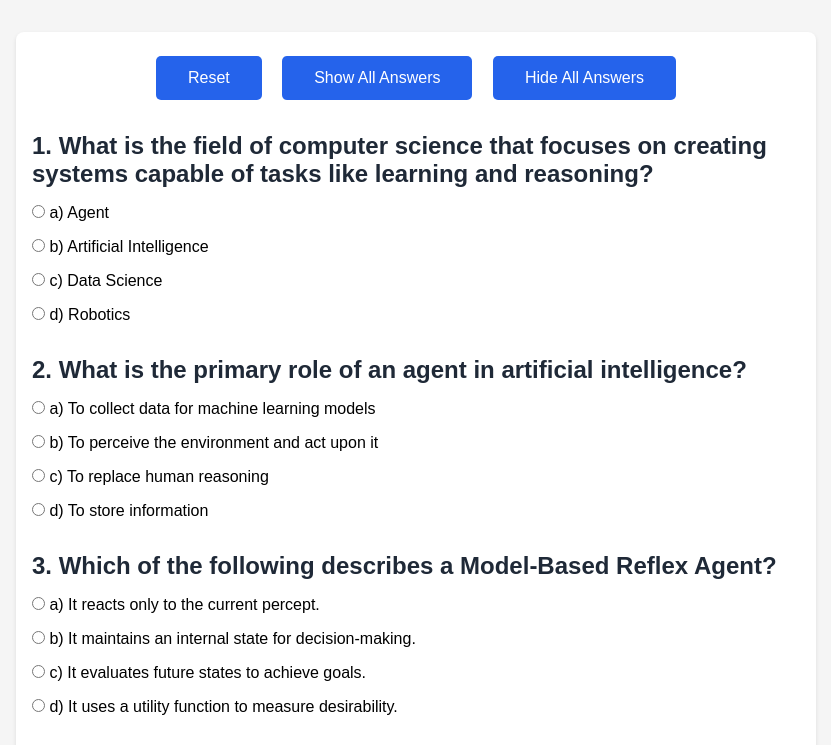
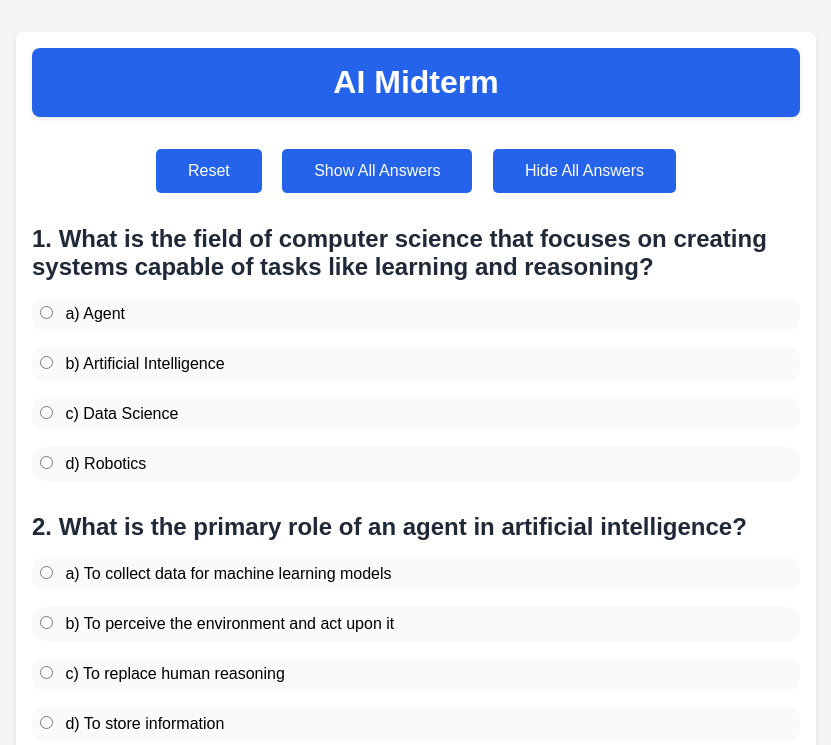
Before and after one commit to OnlineQuizes/AiMidterm, a plain HTML site: page index.html in a window 1280 px wide. Shown: the top 745 px of the page, without its empty margins (224-1055 px from the left). Drawn offline with Linux system fonts and the light colour scheme.

Commit message:
Update index.html

```diff
--- a/index.html
+++ b/index.html
@@ -24,6 +24,20 @@
             border-radius: 8px;
             box-shadow: 0 2px 4px rgba(0,0,0,0.1);
         }
+
+	/* Header Styles */
+        .quiz-header {
+            text-align: center;
+            font-size: 2rem;
+            font-weight: bold;
+            margin-bottom: 1.5rem;
+            color: white;
+            padding: 1rem;
+            background-color: #2563eb; /* Light blue background */
+            border-radius: 8px;
+            box-shadow: 0 2px 4px rgba(0,0,0,0.1);
+        }
+
 
         .controls {
             text-align: center;
@@ -58,9 +72,28 @@
             color: #1f2937;
         }
 
+	/* Choices (Options) Styles */
         .options label {
             display: block;
             margin-bottom: 1rem;
+            padding: 0.5rem;
+            background-color: #f8fafc; /* Light gray background */
+            border-radius: 12px; /* More rounded corners */
+            cursor: pointer;
+            transition: background-color 0.3s ease;
+        }
+
+        .options label {
+            display: block;
+            margin-bottom: 1rem;
+        }
+
+.options label:hover {
+            background-color: #e2e8f0; /* Slightly darker gray on hover */
+        }
+
+        .options input[type="radio"] {
+            margin-right: 0.5rem;
         }
 
         .answer-box {
@@ -92,6 +125,10 @@
 </head>
 <body>
     <div class="quiz-container">
+	<!-- Header -->
+        <div class="quiz-header">
+            AI Midterm
+        </div>
         <!-- Buttons placed directly in the page -->
         <div class="controls">
             <button class="btn" onclick="resetQuiz()">Reset</button>
@@ -312,7 +349,7 @@
         <label><input type="radio" name="q19" value="a"> a) True</label>
         <label><input type="radio" name="q19" value="b"> b) False</label>
     </div>
-    <div class="answer-box" id="answer19" data-correct-answer="a) True">Correct Answer: a) True</div>
+    <div class="answer-box" id="answer19" data-correct-answer="a) True">Correct Answer: b) False</div>
 </div>
 
 <!-- Question 20 -->
@@ -322,7 +359,7 @@
         <label><input type="radio" name="q20" value="a"> a) True</label>
         <label><input type="radio" name="q20" value="b"> b) False</label>
     </div>
-    <div class="answer-box" id="answer20" data-correct-answer="a) True">Correct Answer: a) True</div>
+    <div class="answer-box" id="answer20" data-correct-answer="a) True">Correct Answer: b) False</div>
 </div>
 
 <div class="question">
```
